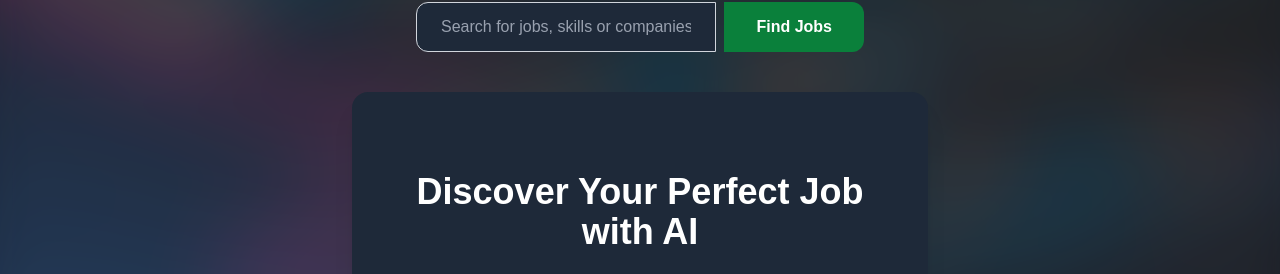
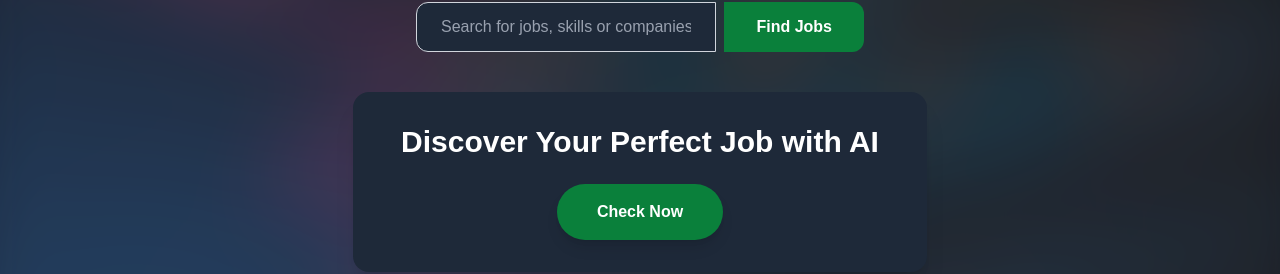
Before and after one commit to icodervivek/swifthire, a React (Vite) app in the folder client/: page / in a window 1280 px wide. Shown: the part 520-794 px from the top of the page. Built offline with nearby package versions, Linux system fonts and the light colour scheme.

Commit message:
style: updated ui for ai bar

```diff
--- a/client/src/components/FirstSection.jsx
+++ b/client/src/components/FirstSection.jsx
@@ -65,9 +65,9 @@ const FirstSection = () => {
           initial={{ opacity: 0, y: 30 }}
           animate={{ opacity: 1, y: 0 }}
           transition={{ duration: 0.8 }}
-          className="text-center bg-gray-800 py-16 md:py-20 px-10 rounded-2xl shadow-xl mt-10 mx-auto max-w-xl"
+          className="text-center bg-gray-800 py-16 md:py-8 px-12 rounded-2xl shadow-xl mt-10 mx-auto "
         >
-          <p className="text-3xl md:text-4xl font-extrabold mb-6 text-white">
+          <p className="text-3xl md:text-3xl font-extrabold mb-6 text-white">
             Discover Your Perfect Job with AI
           </p>
           <Link to="/find-job/upload-resume">
```
